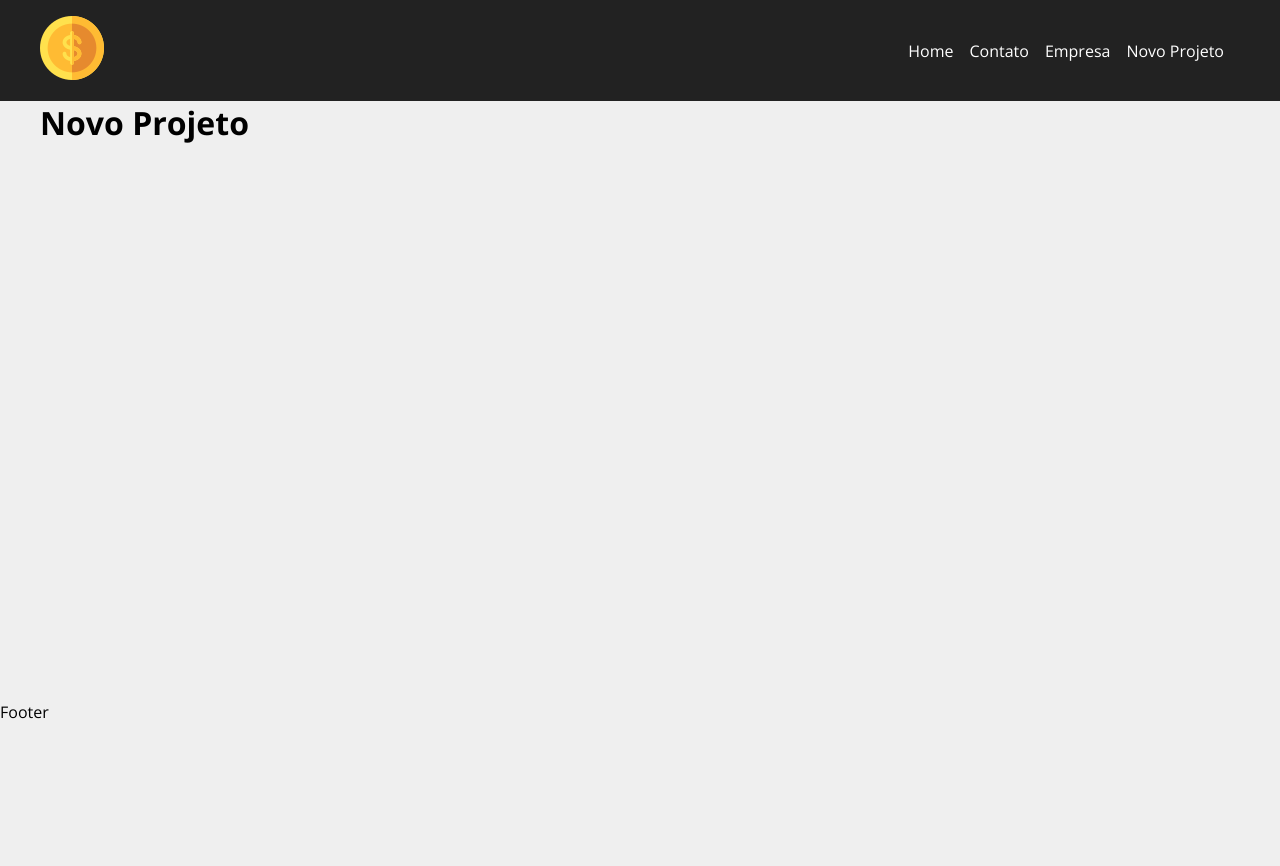
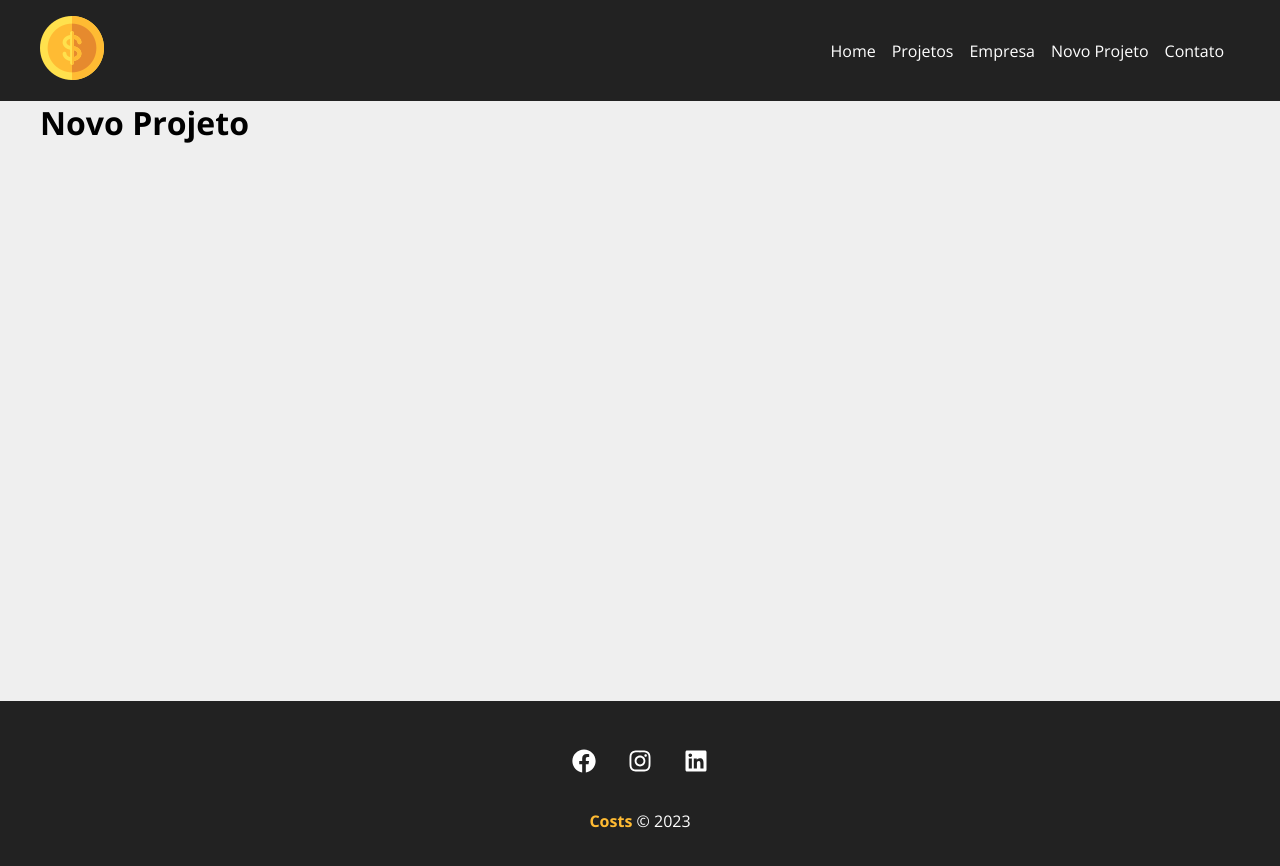
Before and after one commit to valdijr-web/estudo-react-costs, a React (Create React App) app: page /newproject in a window 1280 px wide. Shown: the top 866 px of the page. Before the commit the page ends 800 px from the top, so only its background shows below. Built offline with nearby package versions, Linux system fonts and the light colour scheme.

Commit message:
Concluindo Navbar e Footer

```diff
--- a/src/App.js
+++ b/src/App.js
@@ -9,6 +9,7 @@
 
 import Navbar from './components/layout/Navbar';
 import Footer from './components/layout/Footer'
+import Projects from "./components/pages/Projects";
 
 function App() {
 
@@ -22,6 +23,14 @@
           element={
             <Container customClass="min-height">
               <Home />
+            </Container>
+          }
+        />
+        <Route
+          path="/projects"
+          element={
+            <Container customClass="min-height">
+              <Projects />
             </Container>
           }
         />
--- a/src/components/layout/Footer.js
+++ b/src/components/layout/Footer.js
@@ -1,9 +1,23 @@
-import { Link } from "react-router-dom";
+import {FaFacebook, FaInstagram, FaLinkedin} from 'react-icons/fa';
+import style from './Footer.module.css';
 function Footer(){
     return (
-        <div>
-           <p>Footer</p>
-      </div>
+        <footer className={style.footer}>
+            <ul className={style.social_list}>
+                <li>
+                    <FaFacebook/>
+                </li>
+                <li>
+                    <FaInstagram/>
+                </li>
+                <li>
+                    <FaLinkedin/>
+                </li>
+            </ul>
+            <p className={style.copy_right}>
+                <span>Costs</span> &copy; 2023
+            </p>
+        </footer>
     );
 }
 export default Footer;
--- a/src/components/layout/Footer.module.css
+++ b/src/components/layout/Footer.module.css
@@ -0,0 +1,34 @@
+.footer {
+    background-color: #222;
+    color: #FFF;
+    padding: 3em;
+    text-align: center;
+}
+
+.social_list{
+    display: flex;
+    justify-content: center;
+    list-style-type: none;
+}
+
+.social_list li{
+    margin: 0 1em;
+}
+
+.social_list li:hover {
+    color: #ffbb33;
+}
+
+.social_list svg {
+    font-size: 1.5em;
+    cursor: pointer;
+}
+
+.copy_right {
+    margin-top: 2em;
+}
+
+.copy_right span {
+    font-weight: bold;
+    color: #ffbb33;
+}
--- a/src/components/layout/Navbar.js
+++ b/src/components/layout/Navbar.js
@@ -8,23 +8,27 @@
 
 function Navbar(){
     return (
-        <nav class={styles.navbar}>
+        <nav className={styles.navbar}>
             <Container>
             <Link to="/">
                 <img src={logo} alt="Costs"></img>
             </Link>
-            <ul class={styles.list}>
-                <li class={styles.item}>
+            <ul className={styles.list}>
+                <li className={styles.item}>
                     <Link to="/">Home</Link>
                 </li>
-                <li class={styles.item}>
-                    <Link to="/contact">Contato</Link>
+                <li className={styles.item}>
+                    <Link to="/projects">Projetos</Link>
                 </li>
-                <li class={styles.item}>
+
+                <li className={styles.item}>
                     <Link to="/company">Empresa</Link>
                 </li>
-                <li class={styles.item}>
+                <li className={styles.item}>
                     <Link to="/newproject">Novo Projeto</Link>
+                </li>
+                <li className={styles.item}>
+                    <Link to="/contact">Contato</Link>
                 </li>
             </ul>
 
--- /dev/null
+++ b/src/components/pages/Projects.js
@@ -0,0 +1,4 @@
+function Projects() {
+    return <h1>Projetos</h1>
+}
+export default Projects;
```
